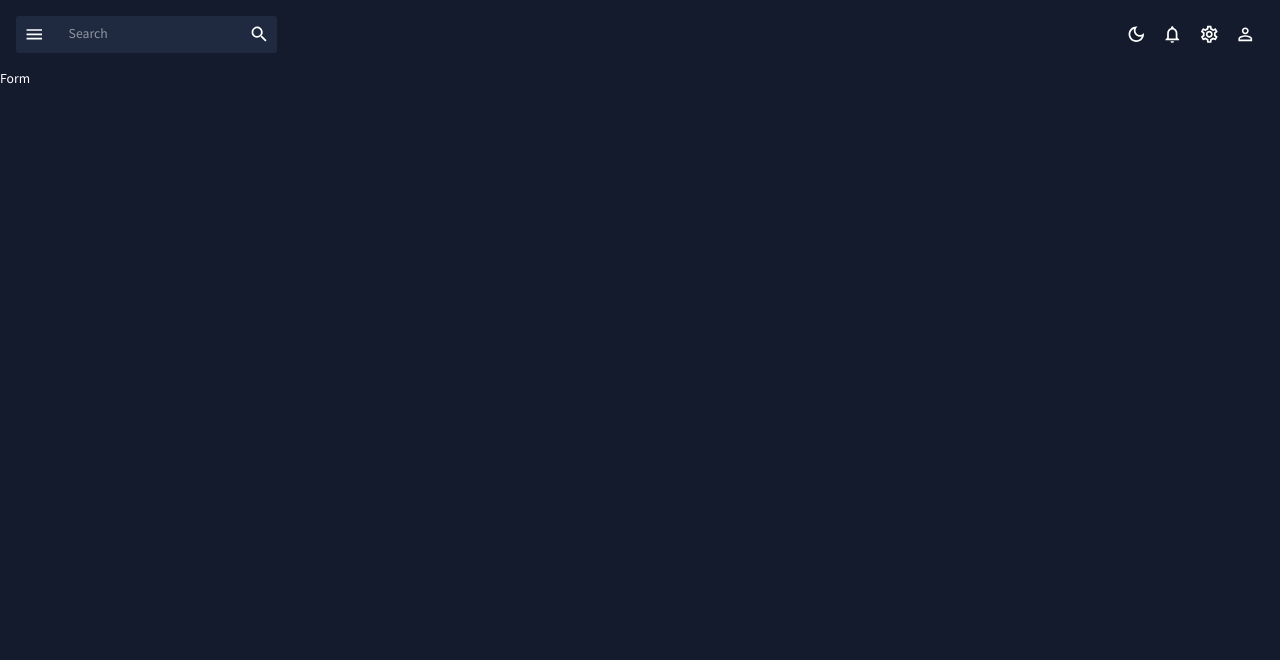
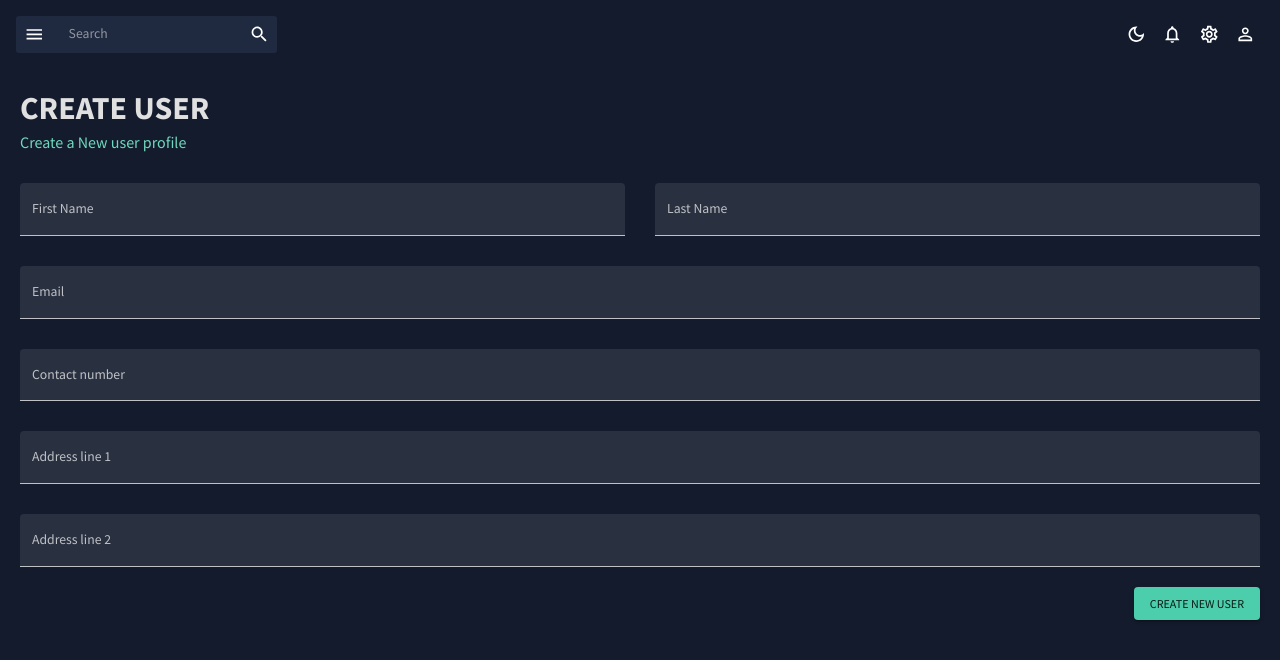
Before and after one commit to mnshrm/React-data-analytics-project, a React (Create React App) app: page /form in a window 1280 px wide. Shown: the top 660 px of the page. Built offline with nearby package versions, Linux system fonts and the light colour scheme.

Commit message:
Complete form page

```diff
--- a/src/Scenes/Form/Form.jsx
+++ b/src/Scenes/Form/Form.jsx
@@ -1,7 +1,173 @@
-import React from "react";
+import React, { useCallback } from "react";
+import { Box, TextField, useMediaQuery, Button } from "@mui/material";
+import Header from "../../Components/Header";
+import { useFormik } from "formik";
+import * as yup from "yup";
+
+const phoneRegEx =
+  /^((\+[1-9]{1,4}[ -]?)|(\([0-9]{2,3}\)[ -]?)|([0-9]{2,4})[ -]?)*?[0-9]{3,4}[ -]?[0-9]{3,4}$/;
+
+const userSchema = yup.object().shape({
+  firstName: yup.string().required("This field is required"),
+  lastName: yup.string().required("This field is required"),
+  email: yup
+    .string()
+    .email("Enter valid email")
+    .required("This field is required"),
+  contact: yup
+    .string()
+    .matches(phoneRegEx, "Enter a valid phone number")
+    .required("This field is required"),
+  address1: yup.string().required("This field is required"),
+  address2: yup.string().required("This field is required"),
+});
 
 const Form = () => {
-  return <div>Form</div>;
+  const isNonMobile = useMediaQuery("(min-width:600px)");
+  const handleSubmit = useCallback((e, values) => {
+    e.preventDefault();
+    console.log(handleSubmit);
+  }, []);
+
+  const formik = useFormik({
+    initialValues: {
+      firstName: "",
+      lastName: "",
+      email: "",
+      contact: "",
+      address1: "",
+      address2: "",
+    },
+    validationSchema: userSchema,
+    onSubmit: handleSubmit,
+  });
+
+  return (
+    <Box m="20px">
+      <Header title="CREATE USER" subtitle="Create a New user profile" />
+      <form
+        onSubmit={(e) => {
+          e.preventDefault();
+        }}
+      >
+        <Box
+          display={"grid"}
+          gap="30px"
+          gridTemplateColumns={"repeat(4, minmax(0,1fr))"}
+          sx={{
+            "& > div": { gridColumn: isNonMobile ? undefined : "span 4" },
+          }}
+        >
+          {/* FIRST NAME */}
+          <TextField
+            fullwidth
+            variant="filled"
+            type="text"
+            id="firstName"
+            name="firstName"
+            label="First Name"
+            onBlur={formik.handleBlur}
+            onChange={formik.handleChange}
+            value={formik.values.firstName}
+            error={formik.touched.firstName && Boolean(formik.errors.firstName)}
+            helperText={formik.touched.firstName && formik.errors.firstName}
+            sx={{
+              gridColumn: "span 2",
+            }}
+          />
+          {/* LAST NAME */}
+          <TextField
+            fullwidth
+            variant="filled"
+            type="text"
+            id="lastName"
+            name="lastName"
+            label="Last Name"
+            onBlur={formik.handleBlur}
+            onChange={formik.handleChange}
+            value={formik.values.lastName}
+            error={formik.touched.lastName && Boolean(formik.errors.lastName)}
+            helperText={formik.touched.lastName && formik.errors.lastName}
+            sx={{
+              gridColumn: "span 2",
+            }}
+          />
+          {/* EMAIL */}
+          <TextField
+            fullwidth
+            variant="filled"
+            type="email"
+            id="email"
+            name="email"
+            label="Email"
+            onBlur={formik.handleBlur}
+            onChange={formik.handleChange}
+            value={formik.values.email}
+            error={formik.touched.email && Boolean(formik.errors.email)}
+            helperText={formik.touched.email && formik.errors.email}
+            sx={{
+              gridColumn: "span 4",
+            }}
+          />
+          {/* CONTACT NUMBER */}
+          <TextField
+            fullwidth
+            variant="filled"
+            type="text"
+            id="contact"
+            name="contact"
+            label="Contact number"
+            onBlur={formik.handleBlur}
+            onChange={formik.handleChange}
+            value={formik.values.contact}
+            error={formik.touched.contact && Boolean(formik.errors.contact)}
+            helperText={formik.touched.contact && formik.errors.contact}
+            sx={{
+              gridColumn: "span 4",
+            }}
+          />
+          {/* ADDRESS LINE 1 */}
+          <TextField
+            fullwidth
+            variant="filled"
+            type="text"
+            id="address1"
+            name="address1"
+            label="Address line 1"
+            onBlur={formik.handleBlur}
+            onChange={formik.handleChange}
+            value={formik.values.address1}
+            error={formik.touched.address1 && Boolean(formik.errors.address1)}
+            helperText={formik.touched.address1 && formik.errors.address1}
+            sx={{
+              gridColumn: "span 4",
+            }}
+          />
+          {/* ADDRESS LINE 2 */}
+          <TextField
+            variant="filled"
+            type="text"
+            id="address2"
+            name="address2"
+            label="Address line 2"
+            onBlur={formik.handleBlur}
+            onChange={formik.handleChange}
+            value={formik.values.address2}
+            error={formik.touched.address2 && Boolean(formik.errors.address2)}
+            helperText={formik.touched.address2 && formik.errors.address2}
+            sx={{
+              gridColumn: "span 4",
+            }}
+          />
+        </Box>
+        <Box display={"flex"} justifyContent={"end"} mt="20px">
+          <Button type="submit" color="secondary" variant="contained">
+            CREATE NEW USER
+          </Button>
+        </Box>
+      </form>
+    </Box>
+  );
 };
 
 export default Form;
```
